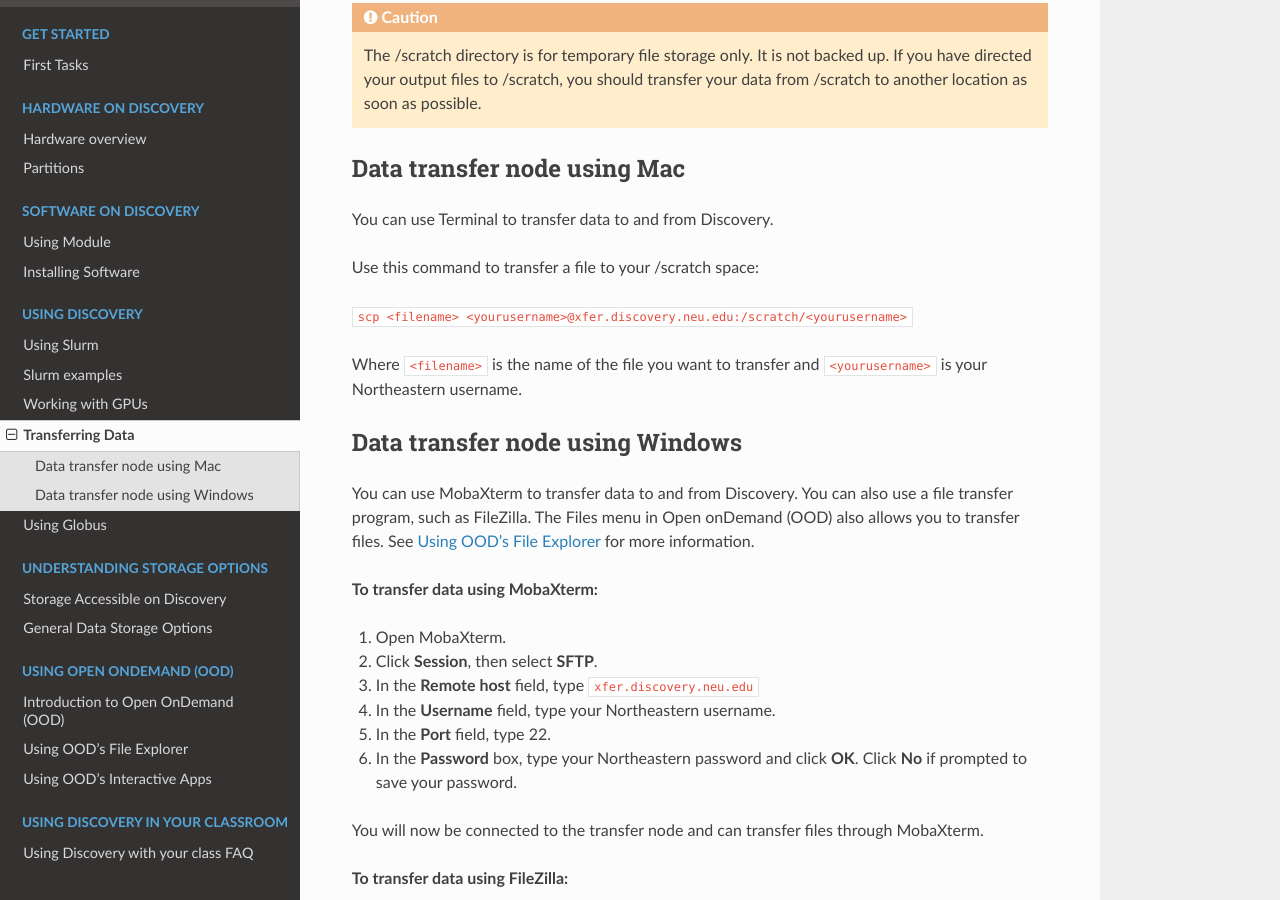
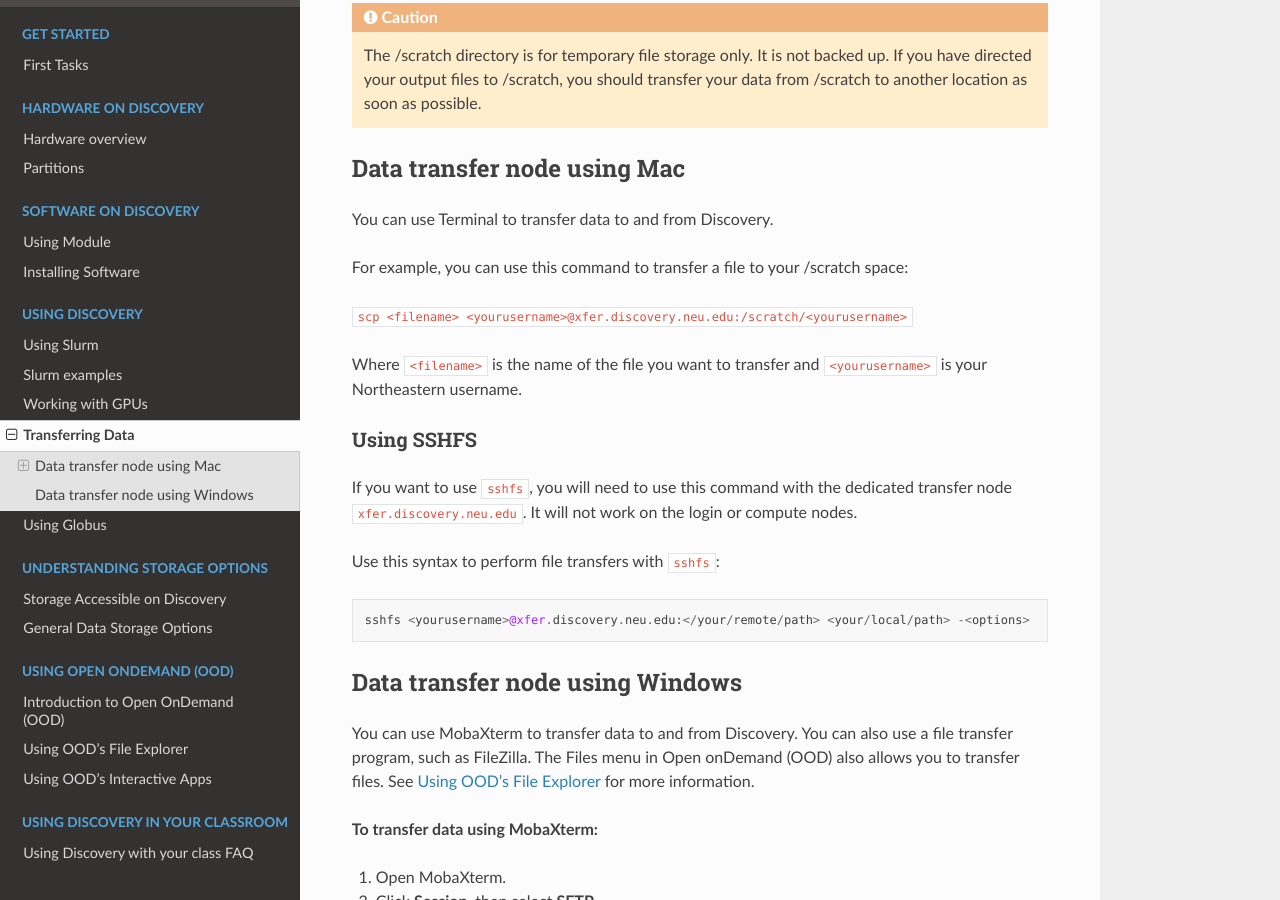
Before and after one commit to northeastern-rc/rc-public-documentation, a Sphinx documentation site: the page built from docs/source/using-discovery/transferringdata.rst, in a window 1280 px wide and 900 px high, scrolled down 326 px. Built offline with Sphinx 7.4.7 and the Read the Docs theme 2.0.0, drawn with Linux system fonts in a browser that asks for light colours.

Commit message:
updated transferring data

```diff
--- a/docs/source/using-discovery/transferringdata.rst
+++ b/docs/source/using-discovery/transferringdata.rst
@@ -19,11 +19,19 @@
 
 You can use Terminal to transfer data to and from Discovery.
 
-Use this command to transfer a file to your /scratch space:
+For example, you can use this command to transfer a file to your /scratch space:
 
 ``scp <filename> <yourusername>@xfer.discovery.neu.edu:/scratch/<yourusername>``
 
 Where ``<filename>`` is the name of the file you want to transfer and ``<yourusername>`` is your Northeastern username.
+
+Using SSHFS
+++++++++++++
+If you want to use ``sshfs``, you will need to use this command with the dedicated transfer node ``xfer.discovery.neu.edu``. It will not work on the login or compute nodes.
+
+Use this syntax to perform file transfers with ``sshfs``::
+
+  sshfs <yourusername>@xfer.discovery.neu.edu:</your/remote/path> <your/local/path> -<options>
 
 Data transfer node using Windows
 ================================
```
Also changed, not shown: 5 other files.
